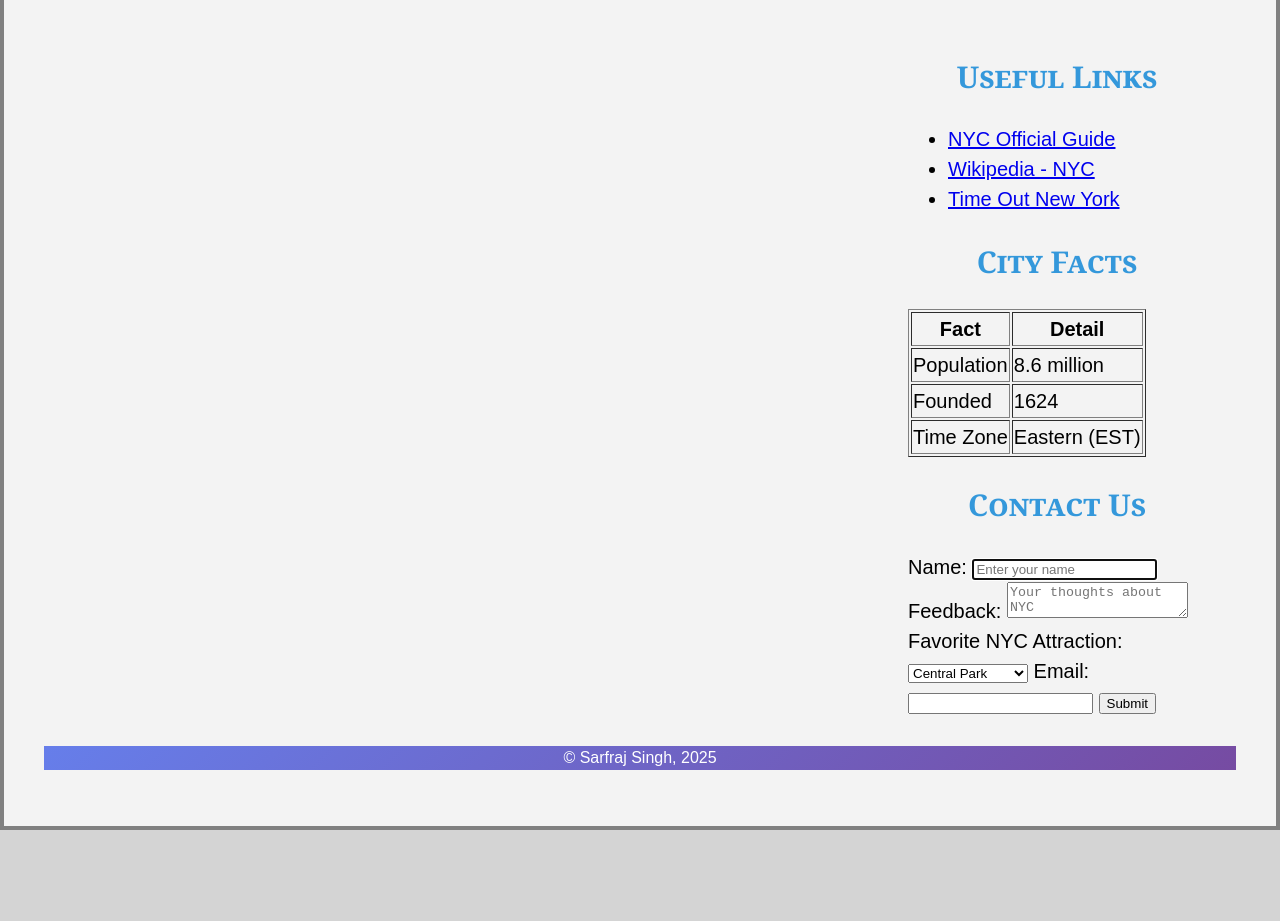
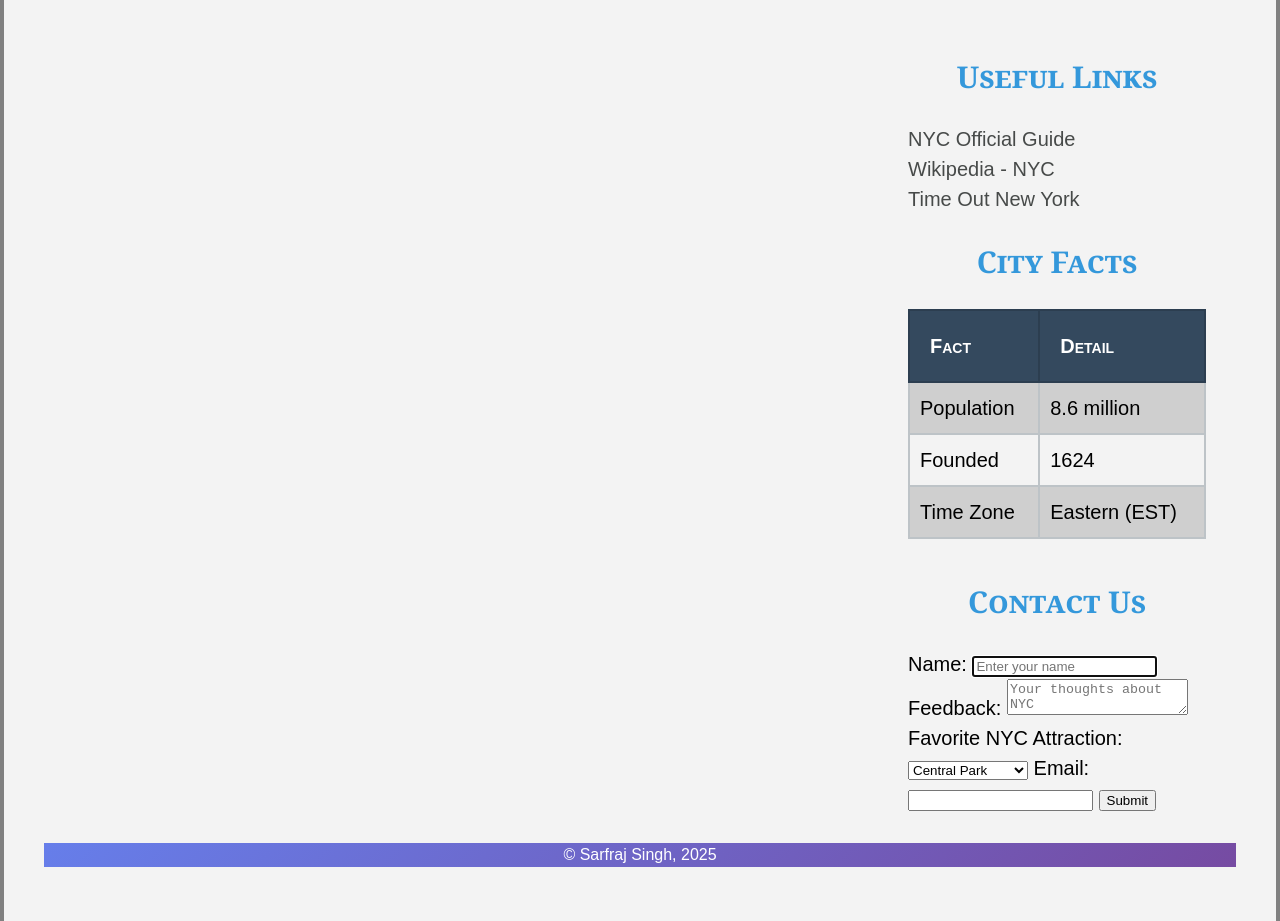
Before and after one commit to sarfrajsingh4805/famous-city, a plain HTML site: page index.html in a window 1280 px wide. Shown: the part 1900-2821 px from the top of the page. Before the commit the page ends 2730 px from the top, so only its background shows below. Drawn offline with Linux system fonts and the light colour scheme.

Commit message:
implement comprehensive link, list styling and table styling with hover effects

```diff
--- a/style.css
+++ b/style.css
@@ -120,3 +120,63 @@ iframe {
 	padding: 1.5rem;
 	margin: 2rem auto;
 }
+
+/* Remove underline and set color */
+a {
+	text-decoration: none;
+	color: #474a49;
+}
+
+/* Pseudo-class selector - Visited link color */
+a:visited {
+	color: #9b59b6;
+}
+
+/* Pseudo-class selector - Hover state with underline */
+a:hover {
+	text-decoration: underline;
+	color: #e74c3c;
+}
+
+/* Pseudo-class selector - Active link color */
+a:active {
+	color: #f39c12;
+}
+
+/* List Styling */
+ul {
+	list-style: none;
+	padding: 0;
+}
+
+/* Table Styling */
+table {
+	width: 100%;
+	border-collapse: collapse;
+	margin-bottom: 2rem;
+}
+
+th {
+	text-align: left;
+	font-weight: bold;
+	font-variant: small-caps;
+	color: white;
+	background-color: #34495e;
+	padding: 1rem;
+	border: 0.1rem solid #2c3e50;
+}
+
+td {
+	padding: 0.5rem;
+	border: 0.1rem solid #bdc3c7;
+}
+
+/* Pseudo-class selector - Alternate row colors */
+tr:nth-child(even) {
+	background-color: #cfcfcf;
+}
+
+/* Pseudo-class selector - Row hover highlight */
+tr:hover {
+	background-color: #b3b3b3;
+}
```
